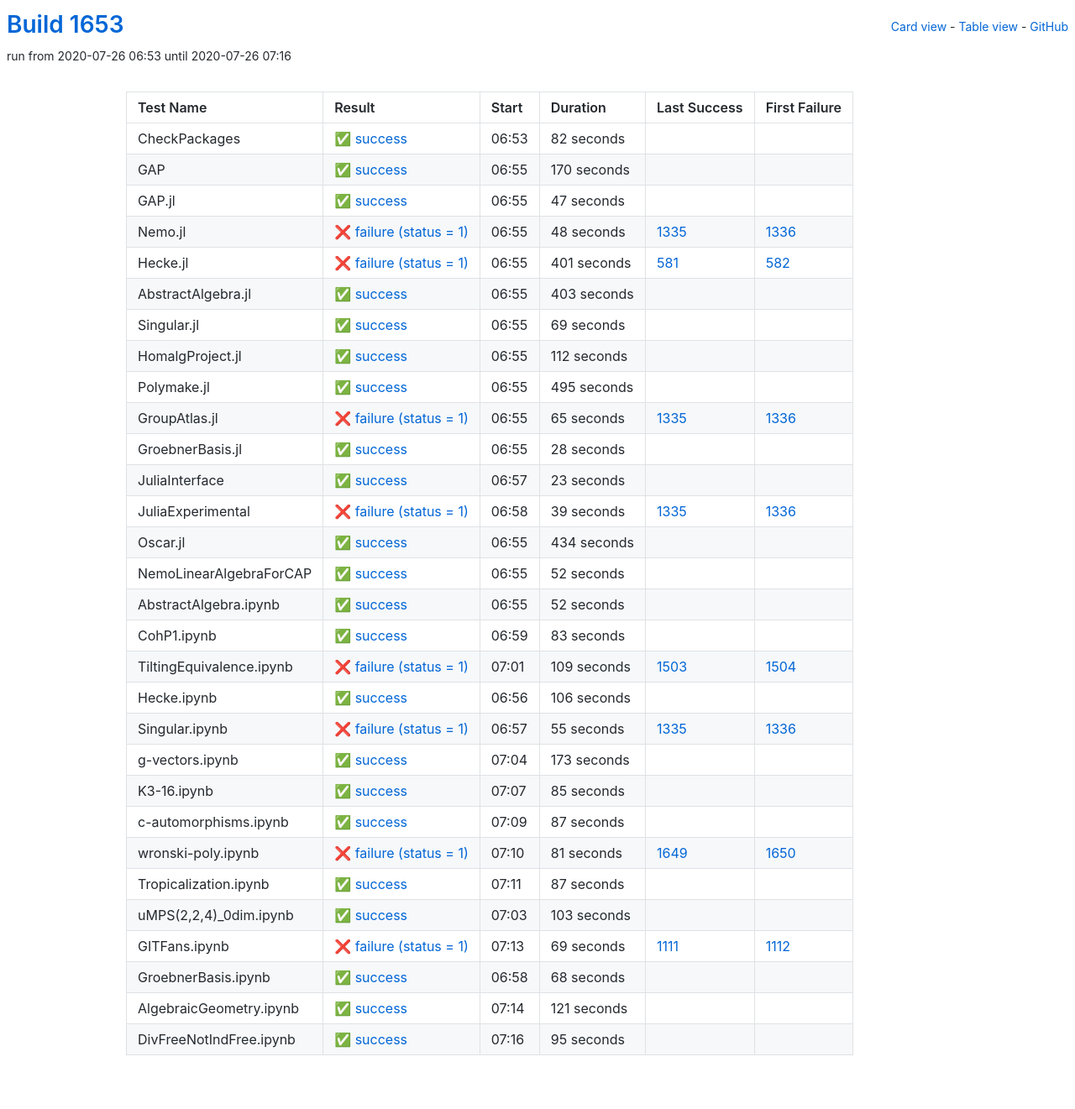
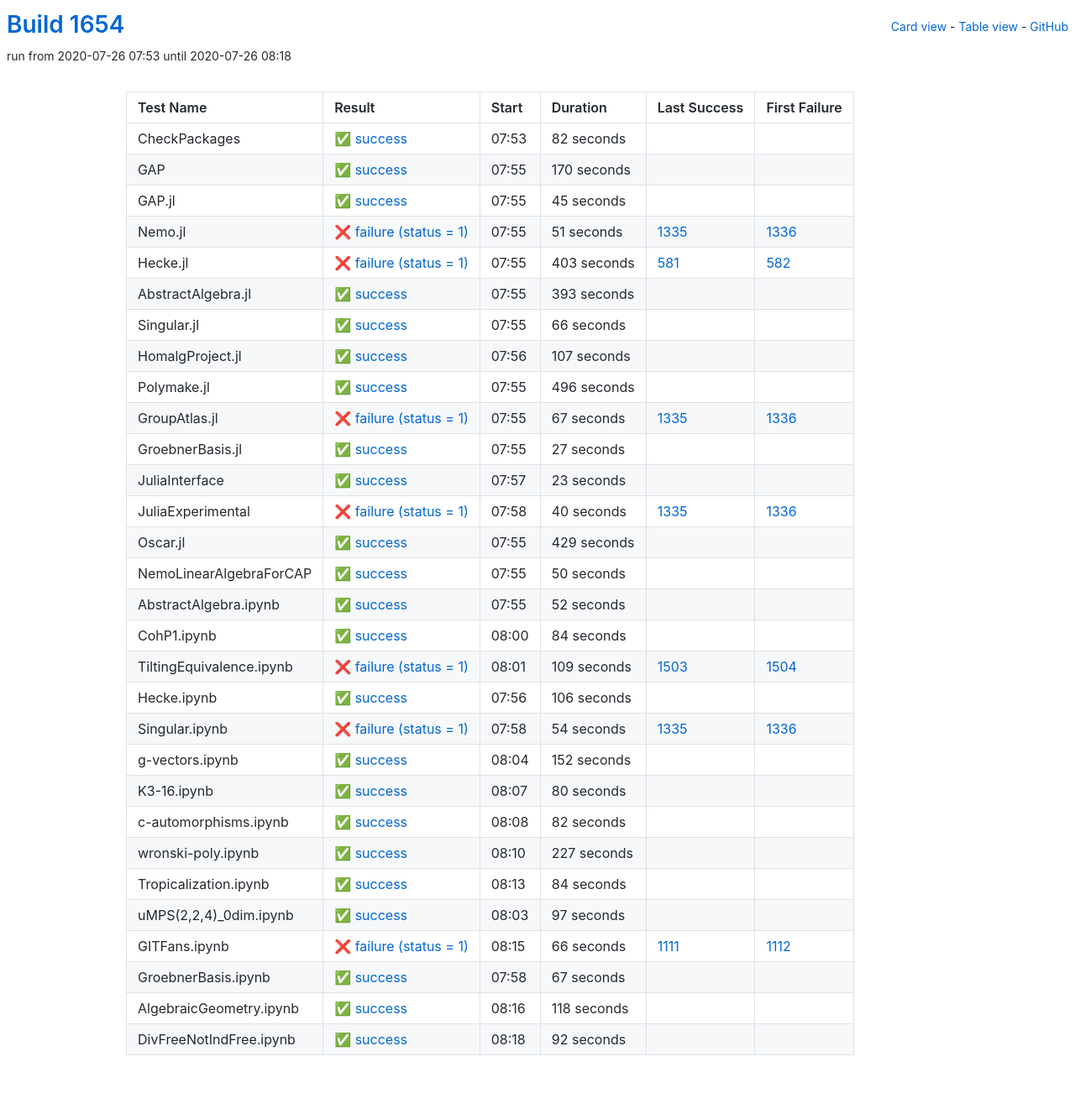
Before and after one commit to oscar-system/oscar-ci-status-1.4, a Jekyll site: the page built from table.html, in a window 1280 px wide. Shown: the whole page at 84% size. Built offline with Jekyll 4.4.1, drawn with Linux system fonts in a browser that asks for light colours.

Commit message:
Build #1654

```diff
--- a/_data/ci.yml
+++ b/_data/ci.yml
@@ -1,6 +1,6 @@
 ---
-build: 1653
-build_url: https://oscarci.mathematik.uni-kl.de/job/oscar-julia-1.4/1653/
+build: 1654
+build_url: https://oscarci.mathematik.uni-kl.de/job/oscar-julia-1.4/1654/
 job: oscar-julia-1.4
 organization: oscar-system
 repo: oscar-ci-status-1.4
@@ -8,8 +8,8 @@ repourl: https://github.com/oscar-system/oscar-ci-status-1.4
 tests:
 - name: CheckPackages
   id: checkpackages
-  log: https://oscarci.mathematik.uni-kl.de/job/oscar-julia-1.4/1653/artifact/logs/build-1653/CheckPackages.log
-  start: 2020-07-26 06:53
+  log: https://oscarci.mathematik.uni-kl.de/job/oscar-julia-1.4/1654/artifact/logs/build-1654/CheckPackages.log
+  start: 2020-07-26 07:53
   success: true
   exitcode: 0
   status: success
@@ -20,8 +20,8 @@ tests:
   first_failure_url:
 - name: GAP
   id: gap
-  log: https://oscarci.mathematik.uni-kl.de/job/oscar-julia-1.4/1653/artifact/logs/build-1653/GAP.log
-  start: 2020-07-26 06:55
+  log: https://oscarci.mathematik.uni-kl.de/job/oscar-julia-1.4/1654/artifact/logs/build-1654/GAP.log
+  start: 2020-07-26 07:55
   success: true
   exitcode: 0
   status: success
@@ -32,116 +32,116 @@ tests:
   first_failure_url:
 - name: GAP.jl
   id: gap-jl
-  log: https://oscarci.mathematik.uni-kl.de/job/oscar-julia-1.4/1653/artifact/logs/build-1653/GAP.jl.log
-  start: 2020-07-26 06:55
+  log: https://oscarci.mathematik.uni-kl.de/job/oscar-julia-1.4/1654/artifact/logs/build-1654/GAP.jl.log
+  start: 2020-07-26 07:55
   success: true
   exitcode: 0
   status: success
-  duration: 47
+  duration: 45
   last_success: false
   last_success_url:
   first_failure: false
   first_failure_url:
 - name: Nemo.jl
   id: nemo-jl
-  log: https://oscarci.mathematik.uni-kl.de/job/oscar-julia-1.4/1653/artifact/logs/build-1653/Nemo.jl.log
-  start: 2020-07-26 06:55
+  log: https://oscarci.mathematik.uni-kl.de/job/oscar-julia-1.4/1654/artifact/logs/build-1654/Nemo.jl.log
+  start: 2020-07-26 07:55
   success: false
   exitcode: 1
   status: failure
-  duration: 48
+  duration: 51
   last_success: 1335
   last_success_url: https://oscarci.mathematik.uni-kl.de/job/oscar-julia-1.4/1335/
   first_failure: 1336
   first_failure_url: https://oscarci.mathematik.uni-kl.de/job/oscar-julia-1.4/1336/
 - name: Hecke.jl
   id: hecke-jl
-  log: https://oscarci.mathematik.uni-kl.de/job/oscar-julia-1.4/1653/artifact/logs/build-1653/Hecke.jl.log
-  start: 2020-07-26 06:55
+  log: https://oscarci.mathematik.uni-kl.de/job/oscar-julia-1.4/1654/artifact/logs/build-1654/Hecke.jl.log
+  start: 2020-07-26 07:55
   success: false
   exitcode: 1
   status: failure
-  duration: 401
+  duration: 403
   last_success: 581
   last_success_url: https://oscarci.mathematik.uni-kl.de/job/oscar-julia-1.4/581/
   first_failure: 582
   first_failure_url: https://oscarci.mathematik.uni-kl.de/job/oscar-julia-1.4/582/
 - name: AbstractAlgebra.jl
   id: abstractalgebra-jl
-  log: https://oscarci.mathematik.uni-kl.de/job/oscar-julia-1.4/1653/artifact/logs/build-1653/AbstractAlgebra.jl.log
-  start: 2020-07-26 06:55
+  log: https://oscarci.mathematik.uni-kl.de/job/oscar-julia-1.4/1654/artifact/logs/build-1654/AbstractAlgebra.jl.log
+  start: 2020-07-26 07:55
   success: true
   exitcode: 0
   status: success
-  duration: 403
+  duration: 393
   last_success: false
   last_success_url:
   first_failure: false
   first_failure_url:
 - name: Singular.jl
   id: singular-jl
-  log: https://oscarci.mathematik.uni-kl.de/job/oscar-julia-1.4/1653/artifact/logs/build-1653/Singular.jl.log
-  start: 2020-07-26 06:55
+  log: https://oscarci.mathematik.uni-kl.de/job/oscar-julia-1.4/1654/artifact/logs/build-1654/Singular.jl.log
+  start: 2020-07-26 07:55
   success: true
   exitcode: 0
   status: success
-  duration: 69
+  duration: 66
   last_success: false
   last_success_url:
   first_failure: false
   first_failure_url:
 - name: HomalgProject.jl
   id: homalgproject-jl
-  log: https://oscarci.mathematik.uni-kl.de/job/oscar-julia-1.4/1653/artifact/logs/build-1653/HomalgProject.jl.log
-  start: 2020-07-26 06:55
+  log: https://oscarci.mathematik.uni-kl.de/job/oscar-julia-1.4/1654/artifact/logs/build-1654/HomalgProject.jl.log
+  start: 2020-07-26 07:56
   success: true
   exitcode: 0
   status: success
-  duration: 112
+  duration: 107
   last_success: false
   last_success_url:
   first_failure: false
   first_failure_url:
 - name: Polymake.jl
   id: polymake-jl
-  log: https://oscarci.mathematik.uni-kl.de/job/oscar-julia-1.4/1653/artifact/logs/build-1653/Polymake.jl.log
-  start: 2020-07-26 06:55
+  log: https://oscarci.mathematik.uni-kl.de/job/oscar-julia-1.4/1654/artifact/logs/build-1654/Polymake.jl.log
+  start: 2020-07-26 07:55
   success: true
   exitcode: 0
   status: success
-  duration: 495
+  duration: 496
   last_success: false
   last_success_url:
   first_failure: false
   first_failure_url:
 - name: GroupAtlas.jl
   id: groupatlas-jl
-  log: https://oscarci.mathematik.uni-kl.de/job/oscar-julia-1.4/1653/artifact/logs/build-1653/GroupAtlas.jl.log
-  start: 2020-07-26 06:55
+  log: https://oscarci.mathematik.uni-kl.de/job/oscar-julia-1.4/1654/artifact/logs/build-1654/GroupAtlas.jl.log
+  start: 2020-07-26 07:55
   success: false
   exitcode: 1
   status: failure
-  duration: 65
+  duration: 67
   last_success: 1335
   last_success_url: https://oscarci.mathematik.uni-kl.de/job/oscar-julia-1.4/1335/
   first_failure: 1336
   first_failure_url: https://oscarci.mathematik.uni-kl.de/job/oscar-julia-1.4/1336/
 - name: GroebnerBasis.jl
   id: groebnerbasis-jl
-  log: https://oscarci.mathematik.uni-kl.de/job/oscar-julia-1.4/1653/artifact/logs/build-1653/GroebnerBasis.jl.log
-  start: 2020-07-26 06:55
+  log: https://oscarci.mathematik.uni-kl.de/job/oscar-julia-1.4/1654/artifact/logs/build-1654/GroebnerBasis.jl.log
+  start: 2020-07-26 07:55
   success: true
   exitcode: 0
   status: success
-  duration: 28
+  duration: 27
   last_success: false
   last_success_url:
   first_failure: false
   first_failure_url:
 - name: JuliaInterface
   id: juliainterface
-  log: https://oscarci.mathematik.uni-kl.de/job/oscar-julia-1.4/1653/artifact/logs/build-1653/JuliaInterface.log
-  start: 2020-07-26 06:57
+  log: https://oscarci.mathematik.uni-kl.de/job/oscar-julia-1.4/1654/artifact/logs/build-1654/JuliaInterface.log
+  start: 2020-07-26 07:57
   success: true
   exitcode: 0
   status: success
@@ -152,44 +152,44 @@ tests:
   first_failure_url:
 - name: JuliaExperimental
   id: juliaexperimental
-  log: https://oscarci.mathematik.uni-kl.de/job/oscar-julia-1.4/1653/artifact/logs/build-1653/JuliaExperimental.log
-  start: 2020-07-26 06:58
+  log: https://oscarci.mathematik.uni-kl.de/job/oscar-julia-1.4/1654/artifact/logs/build-1654/JuliaExperimental.log
+  start: 2020-07-26 07:58
   success: false
   exitcode: 1
   status: failure
-  duration: 39
+  duration: 40
   last_success: 1335
   last_success_url: https://oscarci.mathematik.uni-kl.de/job/oscar-julia-1.4/1335/
   first_failure: 1336
   first_failure_url: https://oscarci.mathematik.uni-kl.de/job/oscar-julia-1.4/1336/
 - name: Oscar.jl
   id: oscar-jl
-  log: https://oscarci.mathematik.uni-kl.de/job/oscar-julia-1.4/1653/artifact/logs/build-1653/Oscar.jl.log
-  start: 2020-07-26 06:55
+  log: https://oscarci.mathematik.uni-kl.de/job/oscar-julia-1.4/1654/artifact/logs/build-1654/Oscar.jl.log
+  start: 2020-07-26 07:55
   success: true
   exitcode: 0
   status: success
-  duration: 434
+  duration: 429
   last_success: false
   last_success_url:
   first_failure: false
   first_failure_url:
 - name: NemoLinearAlgebraForCAP
   id: nemolinearalgebraforcap
-  log: https://oscarci.mathematik.uni-kl.de/job/oscar-julia-1.4/1653/artifact/logs/build-1653/NemoLinearAlgebraForCAP.log
-  start: 2020-07-26 06:55
+  log: https://oscarci.mathematik.uni-kl.de/job/oscar-julia-1.4/1654/artifact/logs/build-1654/NemoLinearAlgebraForCAP.log
+  start: 2020-07-26 07:55
   success: true
   exitcode: 0
   status: success
-  duration: 52
+  duration: 50
   last_success: false
   last_success_url:
   first_failure: false
   first_failure_url:
 - name: AbstractAlgebra.ipynb
   id: abstractalgebra-ipynb
-  log: https://oscarci.mathematik.uni-kl.de/job/oscar-julia-1.4/1653/artifact/logs/build-1653/AbstractAlgebra.ipynb.log
-  start: 2020-07-26 06:55
+  log: https://oscarci.mathematik.uni-kl.de/job/oscar-julia-1.4/1654/artifact/logs/build-1654/AbstractAlgebra.ipynb.log
+  start: 2020-07-26 07:55
   success: true
   exitcode: 0
   status: success
@@ -200,20 +200,20 @@ tests:
   first_failure_url:
 - name: CohP1.ipynb
   id: cohp1-ipynb
-  log: https://oscarci.mathematik.uni-kl.de/job/oscar-julia-1.4/1653/artifact/logs/build-1653/CohP1.ipynb.log
-  start: 2020-07-26 06:59
+  log: https://oscarci.mathematik.uni-kl.de/job/oscar-julia-1.4/1654/artifact/logs/build-1654/CohP1.ipynb.log
+  start: 2020-07-26 08:00
   success: true
   exitcode: 0
   status: success
-  duration: 83
+  duration: 84
   last_success: false
   last_success_url:
   first_failure: false
   first_failure_url:
 - name: TiltingEquivalence.ipynb
   id: tiltingequivalence-ipynb
-  log: https://oscarci.mathematik.uni-kl.de/job/oscar-julia-1.4/1653/artifact/logs/build-1653/TiltingEquivalence.ipynb.log
-  start: 2020-07-26 07:01
+  log: https://oscarci.mathematik.uni-kl.de/job/oscar-julia-1.4/1654/artifact/logs/build-1654/TiltingEquivalence.ipynb.log
+  start: 2020-07-26 08:01
   success: false
   exitcode: 1
   status: failure
@@ -224,8 +224,8 @@ tests:
   first_failure_url: https://oscarci.mathematik.uni-kl.de/job/oscar-julia-1.4/1504/
 - name: Hecke.ipynb
   id: hecke-ipynb
-  log: https://oscarci.mathematik.uni-kl.de/job/oscar-julia-1.4/1653/artifact/logs/build-1653/Hecke.ipynb.log
-  start: 2020-07-26 06:56
+  log: https://oscarci.mathematik.uni-kl.de/job/oscar-julia-1.4/1654/artifact/logs/build-1654/Hecke.ipynb.log
+  start: 2020-07-26 07:56
   success: true
   exitcode: 0
   status: success
@@ -236,132 +236,132 @@ tests:
   first_failure_url:
 - name: Singular.ipynb
   id: singular-ipynb
-  log: https://oscarci.mathematik.uni-kl.de/job/oscar-julia-1.4/1653/artifact/logs/build-1653/Singular.ipynb.log
-  start: 2020-07-26 06:57
+  log: https://oscarci.mathematik.uni-kl.de/job/oscar-julia-1.4/1654/artifact/logs/build-1654/Singular.ipynb.log
+  start: 2020-07-26 07:58
   success: false
   exitcode: 1
   status: failure
-  duration: 55
+  duration: 54
   last_success: 1335
   last_success_url: https://oscarci.mathematik.uni-kl.de/job/oscar-julia-1.4/1335/
   first_failure: 1336
   first_failure_url: https://oscarci.mathematik.uni-kl.de/job/oscar-julia-1.4/1336/
 - name: g-vectors.ipynb
   id: g-vectors-ipynb
-  log: https://oscarci.mathematik.uni-kl.de/job/oscar-julia-1.4/1653/artifact/logs/build-1653/g-vectors.ipynb.log
-  start: 2020-07-26 07:04
+  log: https://oscarci.mathematik.uni-kl.de/job/oscar-julia-1.4/1654/artifact/logs/build-1654/g-vectors.ipynb.log
+  start: 2020-07-26 08:04
   success: true
   exitcode: 0
   status: success
-  duration: 173
+  duration: 152
   last_success: false
   last_success_url:
   first_failure: false
   first_failure_url:
 - name: K3-16.ipynb
   id: k3-16-ipynb
-  log: https://oscarci.mathematik.uni-kl.de/job/oscar-julia-1.4/1653/artifact/logs/build-1653/K3-16.ipynb.log
-  start: 2020-07-26 07:07
+  log: https://oscarci.mathematik.uni-kl.de/job/oscar-julia-1.4/1654/artifact/logs/build-1654/K3-16.ipynb.log
+  start: 2020-07-26 08:07
   success: true
   exitcode: 0
   status: success
-  duration: 85
+  duration: 80
   last_success: false
   last_success_url:
   first_failure: false
   first_failure_url:
 - name: c-automorphisms.ipynb
   id: c-automorphisms-ipynb
-  log: https://oscarci.mathematik.uni-kl.de/job/oscar-julia-1.4/1653/artifact/logs/build-1653/c-automorphisms.ipynb.log
-  start: 2020-07-26 07:09
+  log: https://oscarci.mathematik.uni-kl.de/job/oscar-julia-1.4/1654/artifact/logs/build-1654/c-automorphisms.ipynb.log
+  start: 2020-07-26 08:08
   success: true
   exitcode: 0
   status: success
-  duration: 87
+  duration: 82
   last_success: false
   last_success_url:
   first_failure: false
   first_failure_url:
 - name: wronski-poly.ipynb
   id: wronski-poly-ipynb
-  log: https://oscarci.mathematik.uni-kl.de/job/oscar-julia-1.4/1653/artifact/logs/build-1653/wronski-poly.ipynb.log
-  start: 2020-07-26 07:10
-  success: false
-  exitcode: 1
-  status: failure
-  duration: 81
-  last_success: 1649
-  last_success_url: https://oscarci.mathematik.uni-kl.de/job/oscar-julia-1.4/1649/
-  first_failure: 1650
-  first_failure_url: https://oscarci.mathematik.uni-kl.de/job/oscar-julia-1.4/1650/
-- name: Tropicalization.ipynb
-  id: tropicalization-ipynb
-  log: https://oscarci.mathematik.uni-kl.de/job/oscar-julia-1.4/1653/artifact/logs/build-1653/Tropicalization.ipynb.log
-  start: 2020-07-26 07:11
+  log: https://oscarci.mathematik.uni-kl.de/job/oscar-julia-1.4/1654/artifact/logs/build-1654/wronski-poly.ipynb.log
+  start: 2020-07-26 08:10
   success: true
   exitcode: 0
   status: success
-  duration: 87
+  duration: 227
+  last_success: false
+  last_success_url:
+  first_failure: false
+  first_failure_url:
+- name: Tropicalization.ipynb
+  id: tropicalization-ipynb
+  log: https://oscarci.mathematik.uni-kl.de/job/oscar-julia-1.4/1654/artifact/logs/build-1654/Tropicalization.ipynb.log
+  start: 2020-07-26 08:13
+  success: true
+  exitcode: 0
+  status: success
+  duration: 84
   last_success: false
   last_success_url:
   first_failure: false
   first_failure_url:
 - name: uMPS(2,2,4)_0dim.ipynb
   id: umps-2-2-4-0dim-ipynb
-  log: https://oscarci.mathematik.uni-kl.de/job/oscar-julia-1.4/1653/artifact/logs/build-1653/uMPS-2-2-4-_0dim.ipynb.log
-  start: 2020-07-26 07:03
+  log: https://oscarci.mathematik.uni-kl.de/job/oscar-julia-1.4/1654/artifact/logs/build-1654/uMPS-2-2-4-_0dim.ipynb.log
+  start: 2020-07-26 08:03
   success: true
   exitcode: 0
   status: success
-  duration: 103
+  duration: 97
   last_success: false
   last_success_url:
   first_failure: false
   first_failure_url:
 - name: GITFans.ipynb
   id: gitfans-ipynb
-  log: https://oscarci.mathematik.uni-kl.de/job/oscar-julia-1.4/1653/artifact/logs/build-1653/GITFans.ipynb.log
-  start: 2020-07-26 07:13
+  log: https://oscarci.mathematik.uni-kl.de/job/oscar-julia-1.4/1654/artifact/logs/build-1654/GITFans.ipynb.log
+  start: 2020-07-26 08:15
   success: false
   exitcode: 1
   status: failure
-  duration: 69
+  duration: 66
   last_success: 1111
   last_success_url: https://oscarci.mathematik.uni-kl.de/job/oscar-julia-1.4/1111/
   first_failure: 1112
   first_failure_url: https://oscarci.mathematik.uni-kl.de/job/oscar-julia-1.4/1112/
 - name: GroebnerBasis.ipynb
   id: groebnerbasis-ipynb
-  log: https://oscarci.mathematik.uni-kl.de/job/oscar-julia-1.4/1653/artifact/logs/build-1653/GroebnerBasis.ipynb.log
-  start: 2020-07-26 06:58
+  log: https://oscarci.mathematik.uni-kl.de/job/oscar-julia-1.4/1654/artifact/logs/build-1654/GroebnerBasis.ipynb.log
+  start: 2020-07-26 07:58
   success: true
   exitcode: 0
   status: success
-  duration: 68
+  duration: 67
   last_success: false
   last_success_url:
   first_failure: false
   first_failure_url:
 - name: AlgebraicGeometry.ipynb
   id: algebraicgeometry-ipynb
-  log: https://oscarci.mathematik.uni-kl.de/job/oscar-julia-1.4/1653/artifact/logs/build-1653/AlgebraicGeometry.ipynb.log
-  start: 2020-07-26 07:14
+  log: https://oscarci.mathematik.uni-kl.de/job/oscar-julia-1.4/1654/artifact/logs/build-1654/AlgebraicGeometry.ipynb.log
+  start: 2020-07-26 08:16
   success: true
   exitcode: 0
   status: success
-  duration: 121
+  duration: 118
   last_success: false
   last_success_url:
   first_failure: false
   first_failure_url:
 - name: DivFreeNotIndFree.ipynb
   id: divfreenotindfree-ipynb
-  log: https://oscarci.mathematik.uni-kl.de/job/oscar-julia-1.4/1653/artifact/logs/build-1653/DivFreeNotIndFree.ipynb.log
-  start: 2020-07-26 07:16
+  log: https://oscarci.mathematik.uni-kl.de/job/oscar-julia-1.4/1654/artifact/logs/build-1654/DivFreeNotIndFree.ipynb.log
+  start: 2020-07-26 08:18
   success: true
   exitcode: 0
   status: success
-  duration: 95
+  duration: 92
   last_success: false
   last_success_url:
   first_failure: false
```
Also changed, not shown: README.md.
